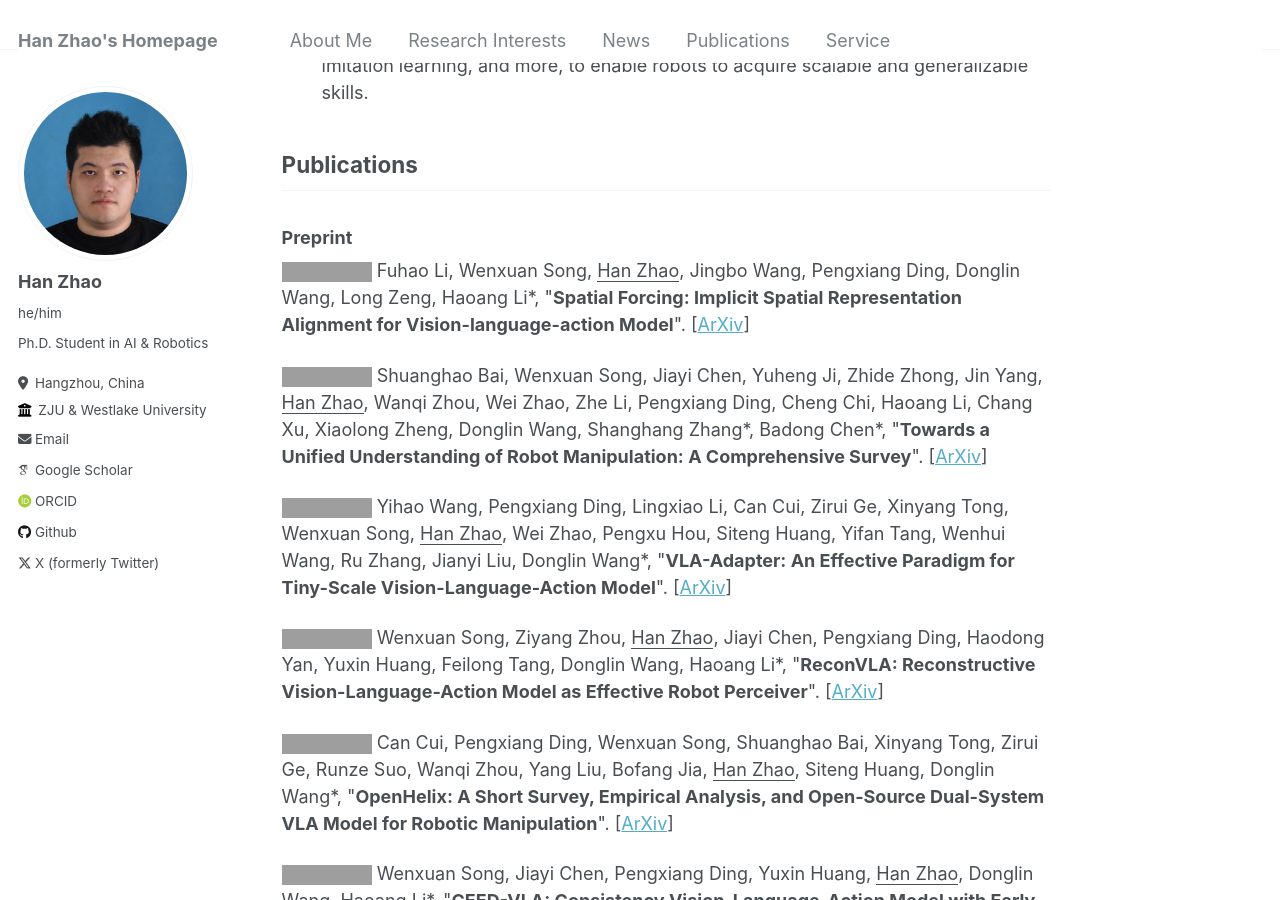
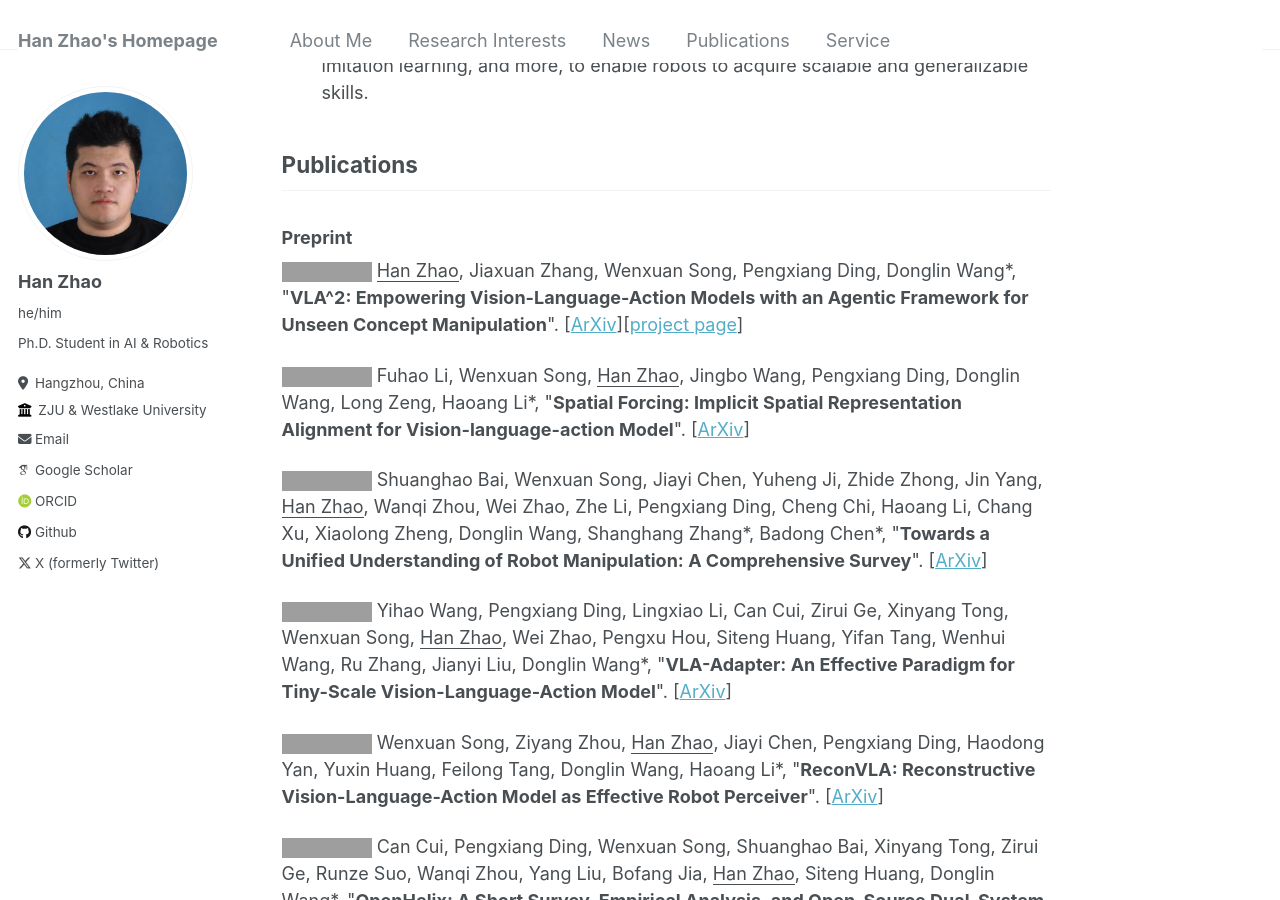
Before and after one commit to h-zhao1997/h-zhao1997.github.io, a Jekyll site: the page built from _pages/about.md, in a window 1280 px wide and 900 px high, scrolled down 742 px. Built offline with Jekyll 4.4.1, drawn with Linux system fonts in a browser that asks for light colours; some web fonts are replaced; grey boxes are pictures that could not be loaded.

Commit message:
Update about.md

```diff
--- a/_pages/about.md
+++ b/_pages/about.md
@@ -50,6 +50,7 @@ Specifically, I am interested in:
 <h2 id='publications'>Publications</h2>
 
 ### Preprint
+<a href="https://arxiv.org/abs/2510.14902" target="_blank"><img src="https://img.shields.io/badge/arXiv-2510.14902-B31B1B?style=for-the-badge"></a> <u>Han Zhao</u>, Jiaxuan Zhang, Wenxuan Song, Pengxiang Ding, Donglin Wang\*, &quot;**VLA^2: Empowering Vision-Language-Action Models with an Agentic Framework for Unseen Concept Manipulation**&quot;. [[ArXiv](https://arxiv.org/pdf/2510.14902.pdf)][[project page](https://vla-2.github.io/)]
 
 <a href="https://arxiv.org/abs/2510.12276" target="_blank"><img src="https://img.shields.io/badge/arXiv-2510.12276-B31B1B?style=for-the-badge"></a> Fuhao Li, Wenxuan Song, <u>Han Zhao</u>, Jingbo Wang, Pengxiang Ding, Donglin Wang, Long Zeng, Haoang Li\*, &quot;**Spatial Forcing: Implicit Spatial Representation Alignment for Vision-language-action Model**&quot;. [[ArXiv](https://arxiv.org/pdf/2510.12276.pdf)]
 
```
